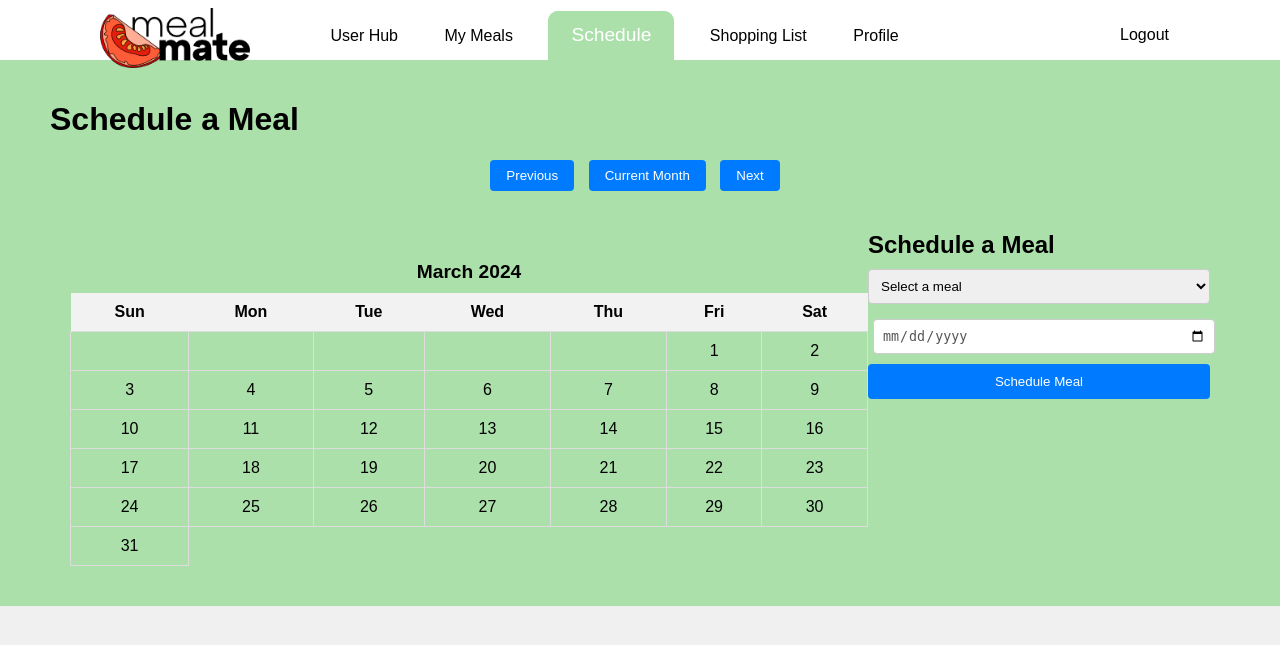
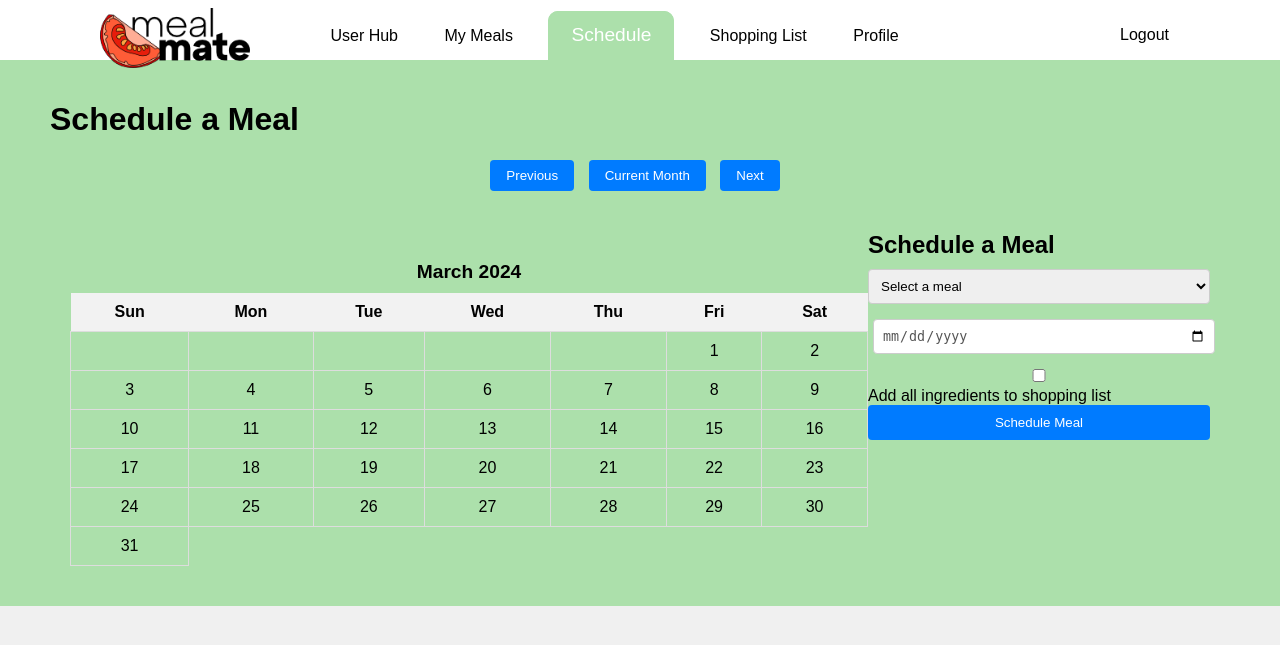
Before and after one commit to annalina0810/MyMealMate, a Django app: page /MyMealMate/schedule/ in a window 1280 px wide. Shown: the top 645 px of the page. Run offline with Django 3.2, Linux system fonts and the light colour scheme; the visitor is signed in with stand-in values (Sample User, id 1); data comes from the database, SQL or seed files in the repository; data that the repository does not hold is empty.

Commit message:
put back add ingredients checkbox

```diff
--- a/templates/MyMealMate/schedule.html
+++ b/templates/MyMealMate/schedule.html
@@ -48,7 +48,8 @@
             </select>
             <input type="date" name="meal-date" required>
 
-
+            <input type="checkbox" name="add-ingredients" id="add-ingredients">
+            <label for="add-ingredients">Add all ingredients to shopping list</label>
             <button type="submit">Schedule Meal</button>
         </form>
     </div>
```
